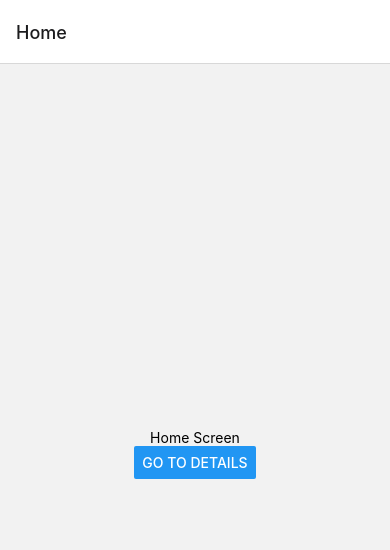
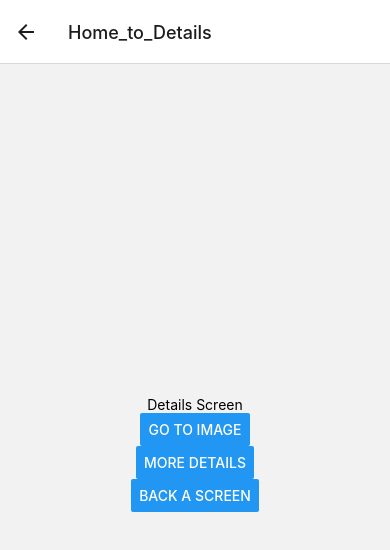
Before and after one commit to azeez1776/muviflix, a React Native app: screen /Home_to_Details in a window 390 px wide. Shown: the top 550 px of the page. Built offline with nearby package versions, Linux system fonts and the light colour scheme.

Commit message:
added stac navigation

```diff
--- a/App.js
+++ b/App.js
@@ -14,14 +14,18 @@ export default function App() {
   return (
     <NavigationContainer>
       <Stack.Navigator
-        initialRouteName="Home"
+        initialRouteName="App_to_Home"
       >
         <Stack.Screen
-          name="Home"
+          name="App_to_Home"
           component={HomeScreen}
         />
         <Stack.Screen
-          name="Details"
+          name="Home_to_Details"
+          component={DetailsScreen}
+        />
+        <Stack.Screen
+          name="Details_to_Details"
           component={DetailsScreen}
         />
         <Stack.Screen
--- a/src/screens/DetailsScreen.js
+++ b/src/screens/DetailsScreen.js
@@ -1,13 +1,20 @@
 import React from 'react';
 import { Button, View, Text, StyleSheet } from 'react-native';
 
-const DetailsScreen = ({ navigation }) => {
+const DetailsScreen = ({ navigation, route }) => {
+  console.log(route)
   return (
     <View style={styles.mainView}>
       <Text>Details Screen</Text>
       <Button
         title="Go to Image"
         onPress={() => { navigation.navigate('Image') }} />
+      <Button
+        title="More Details"
+        onPress={() => { navigation.push('Details_to_Details') }} />
+      <Button
+        title="Back a screen"
+        onPress={() => { navigation.popToTop() }} />
     </View>
   )
 };
--- a/src/screens/HomeScreen.js
+++ b/src/screens/HomeScreen.js
@@ -1,13 +1,14 @@
 import React from 'react';
 import { Button, View, Text, StyleSheet } from 'react-native';
 
-const HomeScreen = ({ navigation }) => {
+const HomeScreen = ({ navigation, route }) => {
+  console.log(route)
   return (
     <View style={styles.mainView}>
       <Text>Home Screen</Text>
       <Button
         title="Go to Details"
-        onPress={() => { navigation.navigate('Details') }} />
+        onPress={() => { navigation.navigate('Home_to_Details') }} />
     </View>
   )
 };
--- a/src/screens/ImageScreen.js
+++ b/src/screens/ImageScreen.js
@@ -1,13 +1,14 @@
 import React from 'react';
 import { Button, View, Text, StyleSheet } from 'react-native';
 
-const ImageScreen = ({ navigation }) => {
+const ImageScreen = ({ navigation, route }) => {
+  console.log(route)
   return (
     <View style={styles.mainView}>
       <Text>Image Screen</Text>
       <Button
         title="Go Home"
-        onPress={() => { navigation.navigate('Home') }} />
+        onPress={() => { navigation.navigate('App_to_Home') }} />
     </View>
   )
 };
```
